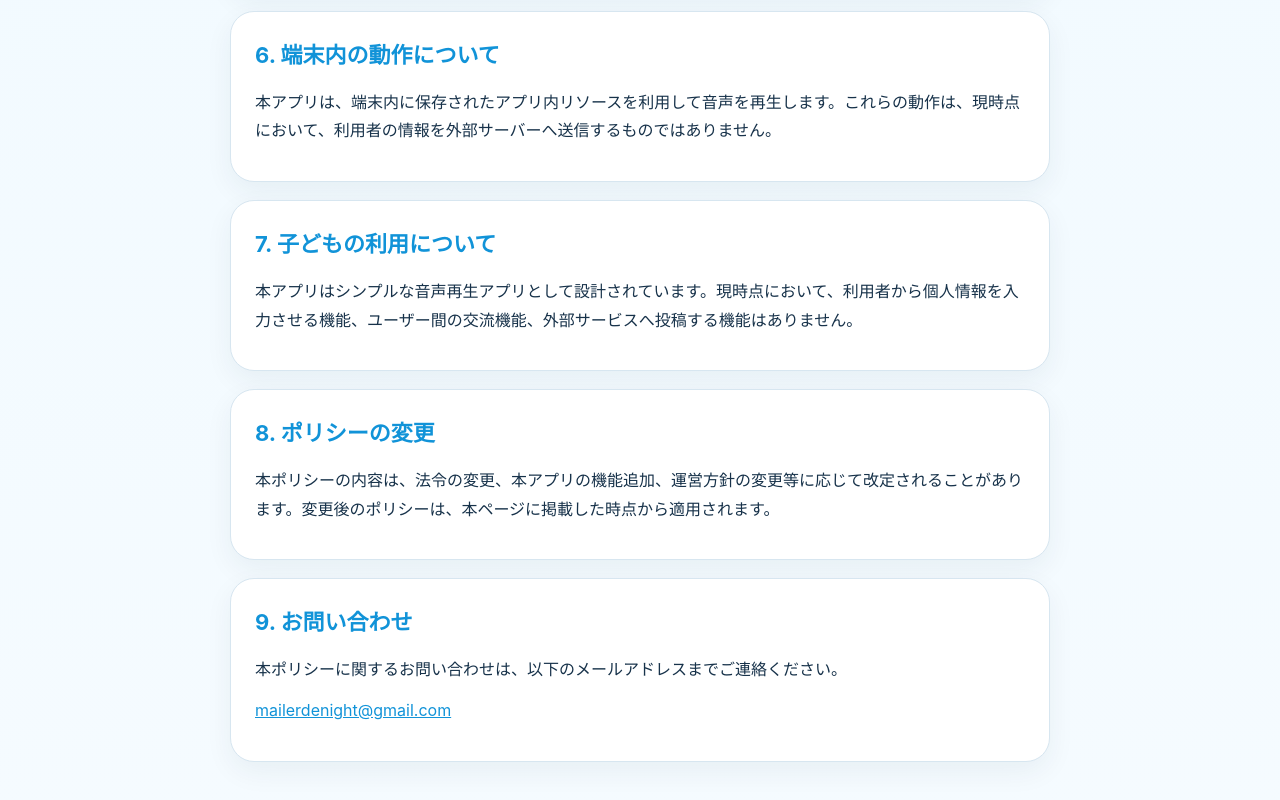
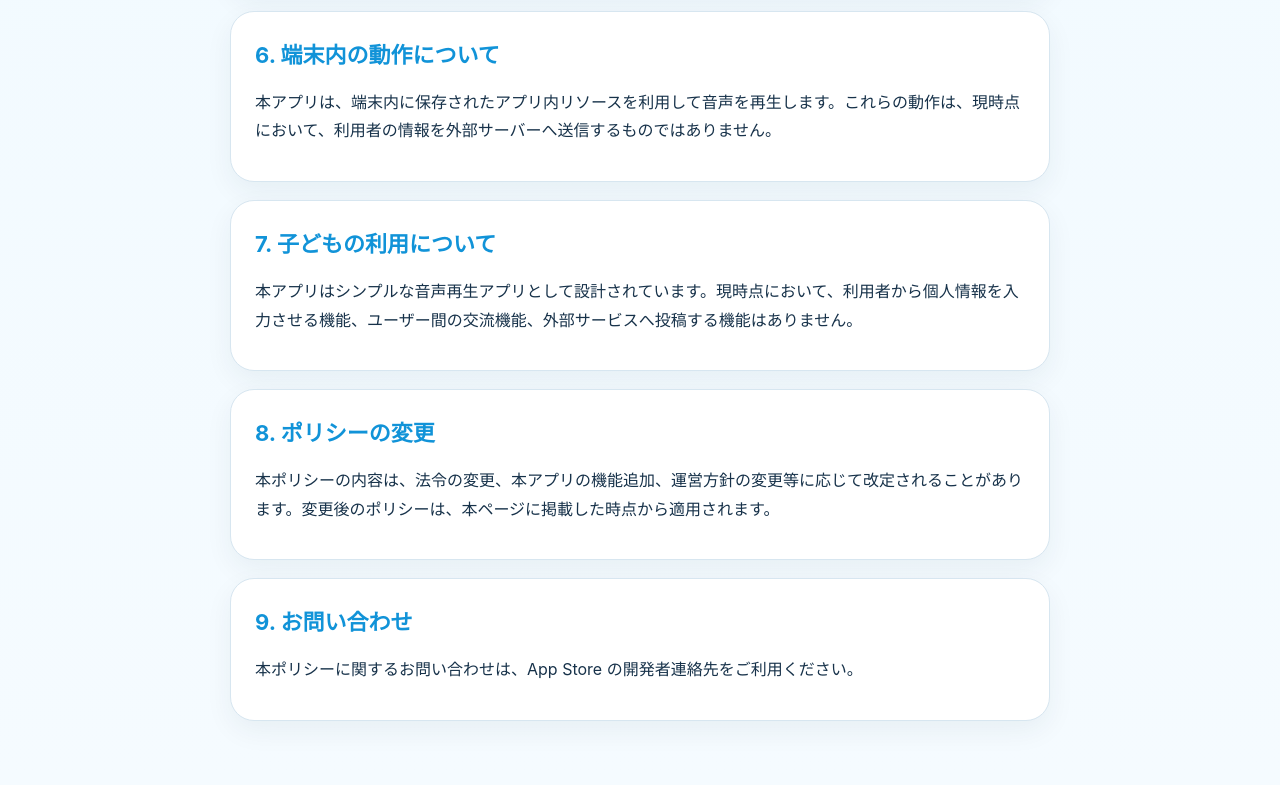
Before and after one commit to mailerdenight/norimono-sound-privacy, a plain HTML site: page index.html in a window 1280 px wide. Shown: the part 1295-2095 px from the top of the page. Drawn offline with Linux system fonts and the light colour scheme.

Commit message:
Remove email address from contact section

```diff
--- a/index.html
+++ b/index.html
@@ -144,8 +144,7 @@
 
     <section class="card">
       <h2>9. お問い合わせ</h2>
-      <p>本ポリシーに関するお問い合わせは、以下のメールアドレスまでご連絡ください。</p>
-      <p><a href="mailto:mailerdenight@gmail.com">mailerdenight@gmail.com</a></p>
+      <p>本ポリシーに関するお問い合わせは、App Store の開発者連絡先をご利用ください。</p>
     </section>
   </main>
 </body>
```
